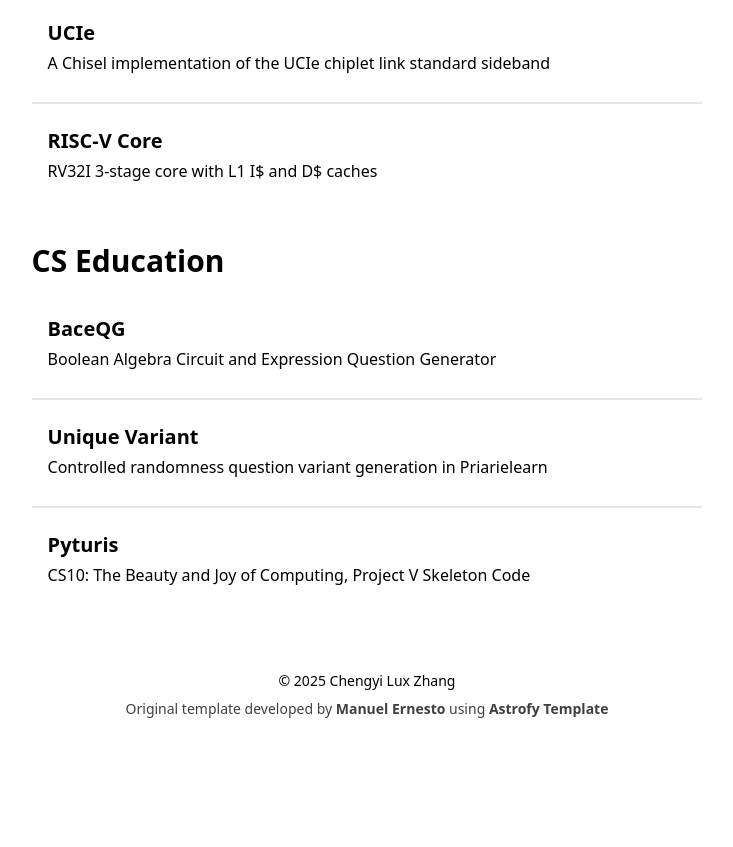
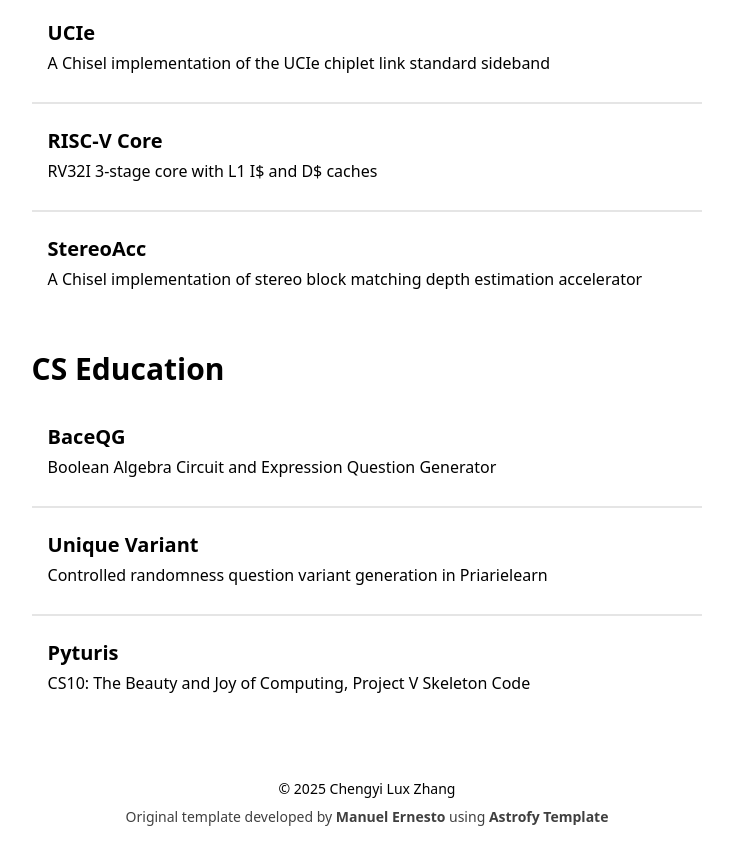
Before and after one commit to iansseijelly/iansseijelly.github.io, an Astro site: page /projects in a window 1280 px wide. Shown: the part 901-1748 px from the top of the page, without its empty margins (425-1158 px from the left). Before the commit the page ends 1640 px from the top, so only its background shows below. Built offline with nearby package versions, Linux system fonts and the light colour scheme; Astro itself is replaced by a stand-in of ours.

Commit message:
ADD: stereoacc

```diff
--- a/src/pages/projects.astro
+++ b/src/pages/projects.astro
@@ -63,6 +63,12 @@ import HorizontalCard from "../components/HorizontalCard.astro";
     desc="RV32I 3-stage core with L1 I$ and D$ caches"
     url="#"
   />
+  <div class="divider my-0"></div>
+  <HorizontalCard
+    title="StereoAcc"
+    desc="A Chisel implementation of stereo block matching depth estimation accelerator"
+    url="https://github.com/iansseijelly/stereoacc"
+  />
 
   <div>
     <div class="text-3xl w-full font-bold mb-5 mt-10">CS Education</div>
```
